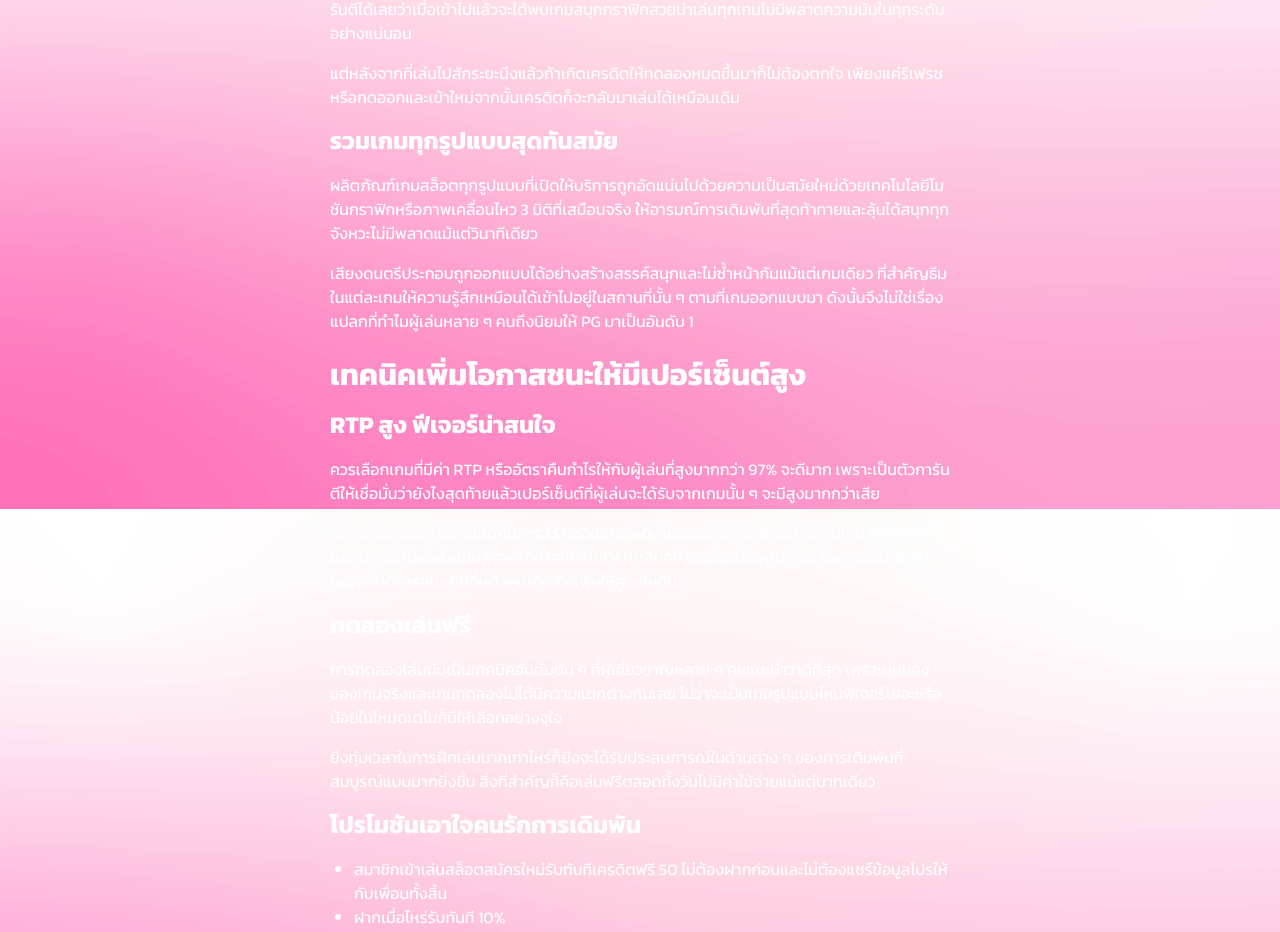
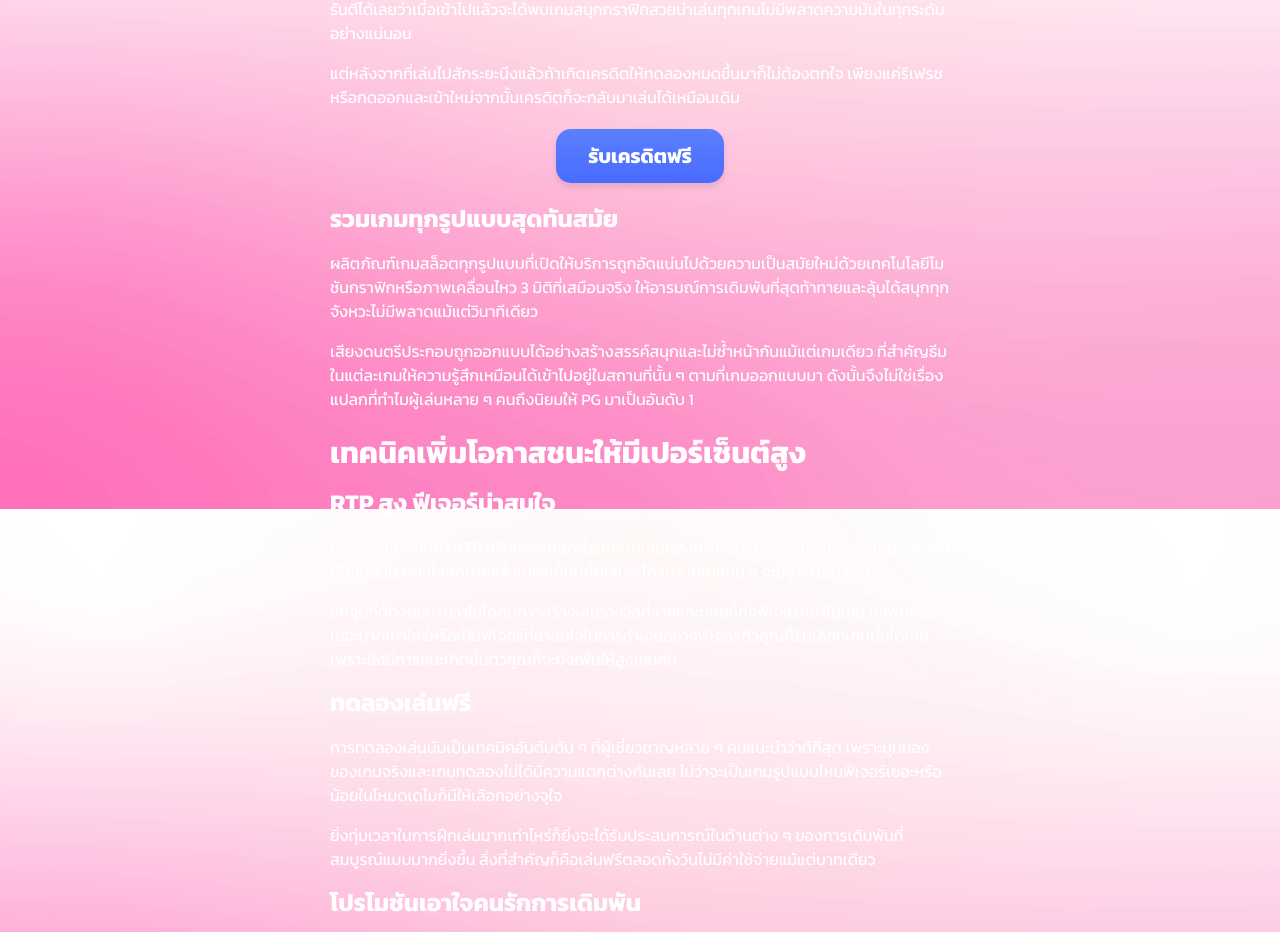
Before and after one commit to zhshimanto/PgTo, a Nuxt app: page / in a window 1280 px wide. Shown: the part 5091-6023 px from the top of the page. Built offline with nearby package versions, Linux system fonts and the light colour scheme.

Commit message:
credit button add to homepage

```diff
--- a/components/AppHeader.vue
+++ b/components/AppHeader.vue
@@ -73,7 +73,7 @@ const menuItems = [
   { name: 'เครดิตฟรี', path: '/free-credit' },
   { name: 'แหล่งความรู้', path: '/blog' },
   { name: 'ติดต่อ', path: '/contact' },
-  { name: 'เข้าสู่ระบบ', path: '/login' },
+  { name: 'เข้าสู่ระบบ', path: 'https://playpgslot.to/' },
 ]
 
 const toggleMenu = () => {
--- a/components/SafeContentSection.vue
+++ b/components/SafeContentSection.vue
@@ -16,7 +16,11 @@
       <p class="text-white mb-4">ไม่ต้องกลัวว่าเล่นไม่เป็นหรือไม่มีประสบการณ์เพราะเราคือเว็บสล็อตแบรนด์แท้ที่พร้อมเปิดให้ทดลองเล่นได้ฟรีตลอด 24 ชั่วโมง ไม่จำเป็นต้องฝากหรือสมัครเข้ามาก่อนแค่คลิกทดลองก็เข้าเล่นได้เลยฟรี ๆ ไม่มีค่าใช้จ่าย </p>
       <p class="text-white mb-4">สนใจเกมไหนเป็นพิเศษชอบเกมเก่าหรือเกมอัปเดตใหม่ล่าสุดก็พร้อมเปิดให้เล่นอย่างครบวงจร การันตีได้เลยว่าเมื่อเข้าไปแล้วจะได้พบเกมสนุกกราฟิกสวยน่าเล่นทุกเกมไม่มีพลาดความมันในทุกระดับอย่างแน่นอน </p>
       <p class="text-white mb-4">แต่หลังจากที่เล่นไปสักระยะนึงแล้วถ้าเกิดเครดิตให้ทดลองหมดขึ้นมาก็ไม่ต้องตกใจ เพียงแค่รีเฟรชหรือกดออกและเข้าใหม่จากนั้นเครดิตก็จะกลับมาเล่นได้เหมือนเดิม </p>
-
+      <div class="button-credit">
+            <a class="btn-login text-center" href="https://pgslott.to/free-credit">
+              รับเครดิตฟรี
+            </a>
+          </div>
       <h2 class="text-2xl font-bold mt-4 mb-4 text-white">รวมเกมทุกรูปแบบสุดทันสมัย</h2>
       <p class="text-white mb-4">ผลิตภัณฑ์เกมสล็อตทุกรูปแบบที่เปิดให้บริการถูกอัดแน่นไปด้วยความเป็นสมัยใหม่ด้วยเทคโนโลยีโมชันกราฟิกหรือภาพเคลื่อนไหว 3 มิติที่เสมือนจริง ให้อารมณ์การเดิมพันที่สุดท้าทายและลุ้นได้สนุกทุกจังหวะไม่มีพลาดแม้แต่วินาทีเดียว</p>
       <p class="text-white mb-4">เสียงดนตรีประกอบถูกออกแบบได้อย่างสร้างสรรค์สนุกและไม่ซ้ำหน้ากันแม้แต่เกมเดียว ที่สำคัญธีมในแต่ละเกมให้ความรู้สึกเหมือนได้เข้าไปอยู่ในสถานที่นั้น ๆ ตามที่เกมออกแบบมา ดังนั้นจึงไม่ใช่เรื่องแปลกที่ทำไมผู้เล่นหลาย ๆ คนถึงนิยมให้ PG มาเป็นอันดับ 1</p>
@@ -98,6 +102,58 @@
 </template>
 
 <style scoped>
+.button-credit {
+    text-align: center;
+    margin: 0 auto;
+    margin-top: 2rem;
+    margin-bottom: 2rem;
+
+}
+.btn-register,
+.btn-login {
+  color: white;
+  font-size: 1.25rem;
+  font-weight: bold;
+  padding: 0.75rem 1.5rem;
+  border-radius: 15px;
+  width: 100%;
+  max-width: 280px;
+  margin: 0 auto;
+  transition: background 0.5s ease-out;
+  transform-origin: center;
+  will-change: transform, box-shadow;
+  transform-style: preserve-3d;
+  backface-visibility: hidden;
+  margin:auto;
+}
+@media (min-width: 768px) {
+  .btn-register,
+  .btn-login {
+    margin-left: 0;
+    padding-left: 2rem;
+    padding-right: 2rem;
+  }
+}
+
+.btn-register {
+  background: linear-gradient(to bottom, #ffa223, rgb(255, 142, 35));
+  box-shadow: 0 4px 6px rgba(0, 0, 0, 0.1);
+}
+
+.btn-register:active {
+  transform: translateY(2px);
+  box-shadow: none;
+}
+
+.btn-login {
+  background: linear-gradient(to bottom, #5c7fff, #486bff);
+  box-shadow: 0 4px 6px rgba(0, 0, 0, 0.1);
+}
+
+.btn-login:active {
+  transform: translateY(2px);
+  box-shadow: none;
+}
 .safe-content-container {
   max-width: 620px;
 }
--- a/pages/contact.vue
+++ b/pages/contact.vue
@@ -17,17 +17,17 @@
             <a href="https://line.me/R/ti/p/@148amrcd"
                target="_blank"
                class="bg-[#00B900] hover:bg-[#00A000] text-white text-lg font-medium px-8 py-4 rounded-lg transition-all duration-300 hover:shadow-lg hover:-translate-y-0.5 flex-1 text-center min-w-[200px]">
-               LINE 1
+               LINE (หลัก)
             </a>
             <a href="https://line.me/R/ti/p/@541aiypv"
                target="_blank"
                class="bg-[#00B900] hover:bg-[#00A000] text-white text-lg font-medium px-8 py-4 rounded-lg transition-all duration-300 hover:shadow-lg hover:-translate-y-0.5 flex-1 text-center min-w-[200px]">
-               LINE 2
+               LINE (เครดิตฟรี)
             </a>
             <a href="https://line.me/R/ti/p/@431tvrgg"
                target="_blank"
                class="bg-[#00B900] hover:bg-[#00A000] text-white text-lg font-medium px-8 py-4 rounded-lg transition-all duration-300 hover:shadow-lg hover:-translate-y-0.5 flex-1 text-center min-w-[200px]">
-               LINE 3
+               LINE (สำรอง)
             </a>
           </div>
           <div class="flex justify-center items-center space-x-6 mt-8">
```
